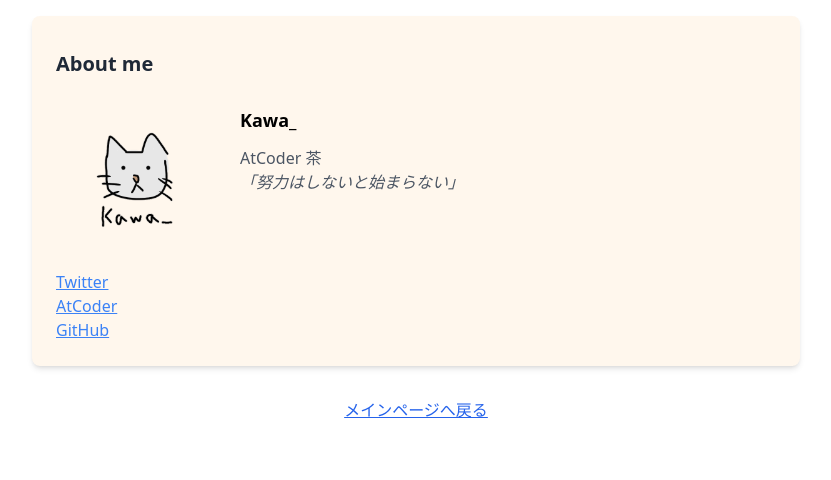
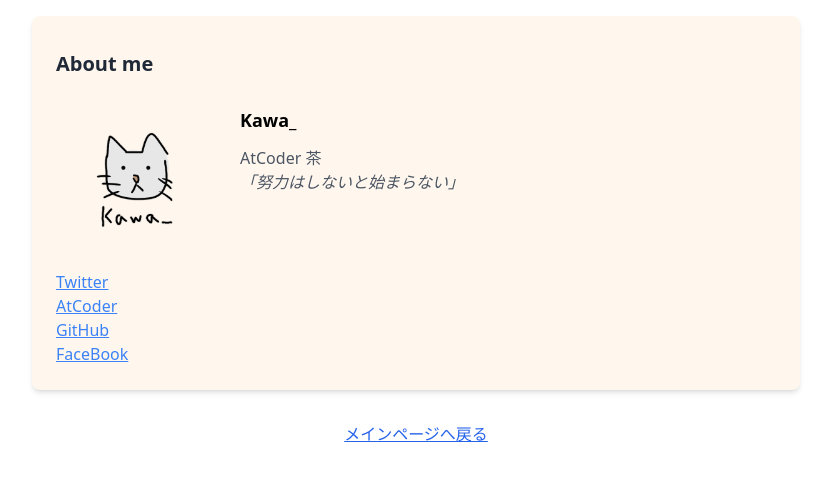
Before and after one commit to Kawa0x5F/homepage, a Next.js app: page /about in a window 1280 px wide. Shown: the top 480 px of the page, without its empty margins (224-1055 px from the left). Built offline with nearby package versions, Linux system fonts and the light colour scheme.

Commit message:
feat: facebookへのリンクを追加

```diff
--- a/app/about/page.tsx
+++ b/app/about/page.tsx
@@ -31,6 +31,7 @@ export default function About() {
           <a href="https://x.com/kawa0x5f" className="text-blue-500 hover:underline block">Twitter</a>
           <a href="https://atcoder.jp/user/Kawa_" className="text-blue-500 hover:underline block">AtCoder</a>
           <a href="https://github.com/Kawa0x5F" className="text-blue-500 hover:underline block">GitHub</a>
+          <a href="https://www.facebook.com/share/1526jPNvPN/" className="text-blue-500 hover:underline block">FaceBook</a>
         </div>
       </div>
       <Link
```
